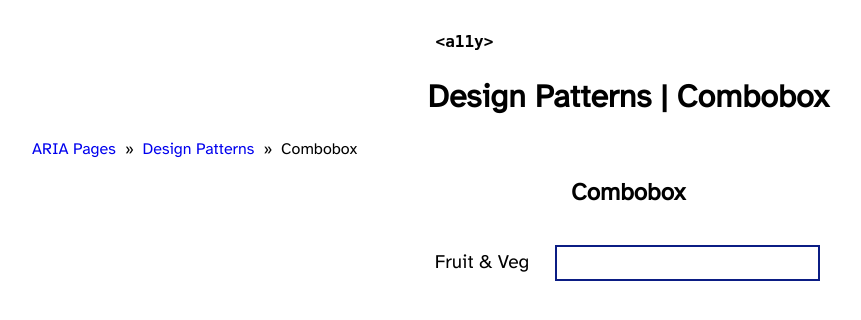
After one commit to geoSkogen/aria-pages, a PHP site: page /design-patterns/combobox.html in a window 1280 px wide. The commit adds this page. Shown: the top 320 px of the page, without its empty margins (12-873 px from the left). Run offline with PHP 8.4, Linux system fonts and the light colour scheme.

Commit message:
add disclosure and combobox autocomplete

```diff
--- a/css/aria-pages.css
+++ b/css/aria-pages.css
@@ -1,5 +1,9 @@
 body {
-  font-family: Helvetica, Arial, sans-serif;
+  font-family: 'atkinson-hyperlegible';
+}
+
+.helvetica {
+  font-family: Helvetica;
 }
 
 a,a:link,a:hover,a:visited,a:active {
@@ -8,9 +12,23 @@ a,a:link,a:hover,a:visited,a:active {
   margin: 0.5rem 0.25rem;
 }
 
+a#skip-to-main {
+  height: 0px;
+  text-decoration: underline;
+  display: inline-block;
+  margin: 0;
+  padding: 0;
+  position: absolute;
+  overflow: hidden;
+}
+
+a#skip-to-main:focus {
+  height: auto;
+}
+
 button {
   padding: 1rem;
-  background-color: cornflowerblue;
+  background-color: #0B1D84;
   color: white;
   font-weight: 700;
   border: none;
@@ -34,7 +52,7 @@ label {
 input {
   display: inline-block;
   font-size: 20px;
-  border: 2.33px solid cornflowerblue;
+  border: 2.33px solid #0B1D84;
   margin: 0.33rem;
   padding: 0.33rem 0.4rem 0.25rem 0.4rem;;
   border-radius: 6.66px;
@@ -63,6 +81,22 @@ input {
 
 .flex-between {
   justify-content: space-between;
+}
+
+.flex-generic > section {
+  width: 98%
+}
+
+@media only screen and (min-width: 720px) {
+  .flex-generic > section {
+    width: 75%
+  }
+}
+
+@media only screen and (min-width: 1400px) {
+  .flex-generic > section {
+    width: 66%
+  }
 }
 
 
@@ -97,13 +131,29 @@ h5.jumbo {
   margin: 0.5em;
 }
 
+.big-flex-panel {
+  min-width: 320px;
+  max-width: 49%;
+  padding: 1rem;
+  margin: 1rem;
+}
+
 p {
   font-size: 20px;
 }
 
 p.code {
-  font-family: "Roboto Mono";
+  font-family: monospace;
+  font-weight: 700;
   font-size: 16px;
+}
+
+.baskerville {
+  font-family: "Baskerville";
+}
+
+.monospace {
+  font-family: monospace;
 }
 
 
@@ -128,18 +178,22 @@ nav > ul > li {
   font-size: 1.25rem;
 }
 
+ul#breadcrumb-list {
+  margin-left: 2rem;
+}
+
 ul#breadcrumb-list li {
   display: inline;
 }
 
-a.breadcrumb-link {
+a.breadcrumb-link, span[aria-current="page"] {
   padding: 0.25rem;
   margin: 0;
 }
 
-a.breadcrumb-link::after {
-  content: "\00BB";
+span.breadcrumb-link-delimiter {
   margin: 0 0 0 0.33rem;
+  pointer-events: none;
 }
 
 .relshell {
--- a/css/atkinson-hyperlegible.css
+++ b/css/atkinson-hyperlegible.css
@@ -6,8 +6,5 @@
 }
 
 .atkinson-hyperlegible {
-	//font-size:20px;
-	line-height:200%;
-	color: #191A42;
 	font-family: atkinson-hyperlegible !important;
 }
--- /dev/null
+++ b/css/combobox.css
@@ -0,0 +1,44 @@
+form.combobox-form label,
+form.combobox-form input {
+  display: inline-block;
+}
+
+form.combobox-form label {
+  padding-top: 0.75rem;
+  padding-right: 0.5rem;
+  width: 27%;
+}
+
+form.combobox-form input[type="text"] {
+  width: 63%;
+  border-radius: 0;
+}
+
+.textbox-autocomplete {
+  margin-bottom: 0;
+}
+
+.combobox-autocomplete {
+  width: 100%;
+}
+
+.gridrow {
+  display: flex;
+  flex-flow: row wrap;
+  justify-content: space-between;
+  margin: 0 0.33rem;
+  padding: 0.4rem;
+  width: 63%;
+  border-left: 2.33px solid #0B1D84;
+  border-right: 2.33px solid #0B1D84;
+}
+
+.gridrow-last {
+  border-bottom: 2.33px solid #0B1D84;
+}
+
+.gridrow-wrapper {
+  display: flex;
+  flex-flow: row wrap;
+  justify-content: flex-end;
+}
--- a/css/modal.css
+++ b/css/modal.css
@@ -28,6 +28,10 @@ div#dialog-box {
   opacity: 1 !important;
 }
 
+section#modal-content {
+  padding: 1rem;
+}
+
 form.modal-form {
   width: 66%;
 }
--- a/css/opendyslexie.css
+++ b/css/opendyslexie.css
@@ -32,8 +32,5 @@
 }
 */
 .opendyslexie {
-	//font-size:20px;
-	line-height:200%;
-	color: #191A42;
 	font-family: opendyslexic !important;
 }
--- /dev/null
+++ b/design-patterns/combobox.html
@@ -0,0 +1,55 @@
+<!DOCTYPE html>
+<html lang="en">
+<head>
+  <meta charset="UTF-8" name="viewport" content="width=device-width, initial-scale=1">
+  <meta http-equiv="X-UA-Compatible" content="IE=edge"/>
+  <title>
+    Combobox | Design Patterns | ARIA Pages
+  </title>
+  <link rel="stylesheet" href="../css/atkinson-hyperlegible.css"/>
+  <link rel="stylesheet" href="../css/aria-pages.css"/>
+  <link rel="stylesheet" href="../css/combobox.css"/>
+  <link rel="stylesheet" href="https://cdnjs.cloudflare.com/ajax/libs/font-awesome/4.7.0/css/font-awesome.min.css">
+</head>
+<body>
+  <a id="skip-to-main" href="#main-content">Skip to main content</a>
+  <div class="flex-row flex-center">
+    <header>
+      <p class="code" aria-hidden="true"><span>&lt;</span>a11y<span>&gt;</span></p>
+      <h1>Design Patterns | Combobox</h1>
+    </header>
+  </div>
+  <ul id="breadcrumb-list" aria-label="breadcrumb">
+    <li><a class="breadcrumb-link" href="..">ARIA Pages</a><span class="breadcrumb-link-delimiter">&raquo;</span></li>
+    <li><a class="breadcrumb-link" href="index.html">Design Patterns</a><span class="breadcrumb-link-delimiter">&raquo;</span></li>
+    <li><span aria-current="page">Combobox</span></li>
+  </ul>
+  <main id="main-content">
+    <div class="flex-row flex-center">
+      <h2>Combobox</h2>
+    </div>
+    <div class="flex-row flex-center">
+      <form class="combobox-form">
+        <div class="flex-row flex-end">
+          <label for="textbox-autocomplete" id="textbox-autocomplete-label">
+            Fruit & Veg
+          </label>
+          <input
+           id="textbox-autocomplete"
+           class="textbox-autocomplete"
+           type="text"
+           role="combobox"
+           aria-haspopup="grid"
+           aria-false="true"
+           aria-autocomplete="list"
+           aria-controls="autocomplete-grid"
+           >
+        </div>
+        <div id="combobox-autocomplete" class="combobox-autocomplete" role="grid" aria-labelledby="textbox-autocomplete-label">
+        </div>
+      </form>
+    </div>
+  </main>
+</body>
+<script src="../lib/combobox-autocomplete.js"></script>
+</html>
--- a/google-translate/index.html
+++ b/google-translate/index.html
@@ -4,6 +4,7 @@
   <meta charset="UTF-8" name="viewport" content="width=device-width, initial-scale=1">
   <meta http-equiv="X-UA-Compatible" content="IE=edge"/>
   <title>
+    Google Translate - JavaScript Library | ARIA Pages
   </title>
   <link rel="stylesheet" href="https://fonts.googleapis.com/css?family=Montserrat:300,400,500,600,700|Oswald:300,400,500">
   <link rel="stylesheet" href="../css/aria-pages.css"/>
@@ -13,7 +14,7 @@
 <body>
   <h1>Google Translate JavaScript Library</h1>
   <ul id="breadcrumb-list" aria-label="breadcrumb">
-    <li><a class="breadcrumb-link" href="..">ARIA Pages</a></li>
+    <li><a class="breadcrumb-link" href="..">ARIA Pages</a><span class="breadcrumb-link-delimiter">&raquo;</span></li>
     <li><span aria-current="page">Google Translate</span></li>
   </ul>
   <h2>Custom Widget w/ Sample Text</h2>
--- a/google-translate/vanilla.html
+++ b/google-translate/vanilla.html
@@ -4,6 +4,7 @@
   <meta charset="UTF-8" name="viewport" content="width=device-width, initial-scale=1">
   <meta http-equiv="X-UA-Compatible" content="IE=edge"/>
   <title>
+    Google Translate - JavaScript Library | ARIA Pages
   </title>
   <link rel="stylesheet" href="https://cdnjs.cloudflare.com/ajax/libs/font-awesome/4.7.0/css/font-awesome.min.css">
 </head>
@@ -11,7 +12,7 @@
   <h1>Google Translate JavaScript Library</h1>
   <p>default widget</p>
   <ul id="breadcrumb-list" aria-label="breadcrumb">
-    <li><a class="breadcrumb-link" href="..">ARIA Pages</a></li>
+    <li><a class="breadcrumb-link" href="..">ARIA Pages</a><span class="breadcrumb-link-delimiter">&raquo;</span></li>
     <li><span aria-current="page">Google Translate</span></li>
   </ul>
   <h2>Sample Text</h2>
```
Also changed, not shown: css/accordion.css (+19 -5 lines), css/disclosure.css (added, +59 -0 lines), css/menubar.css (+6 -5 lines), design-patterns/accordion-panels.html (+12 -18 lines), design-patterns/disclosure.html (added, +49 -0 lines), design-patterns/index.html (+8 -19 lines), design-patterns/menubar.html (+9 -20 lines), design-patterns/modal-dialog.html (+8 -19 lines), fonts.html (+31 -61 lines), index.html (+1 -15 lines), lib/disclosure.js (added, +17 -0 lines), lib/combobox-autocomplete.js (added).
